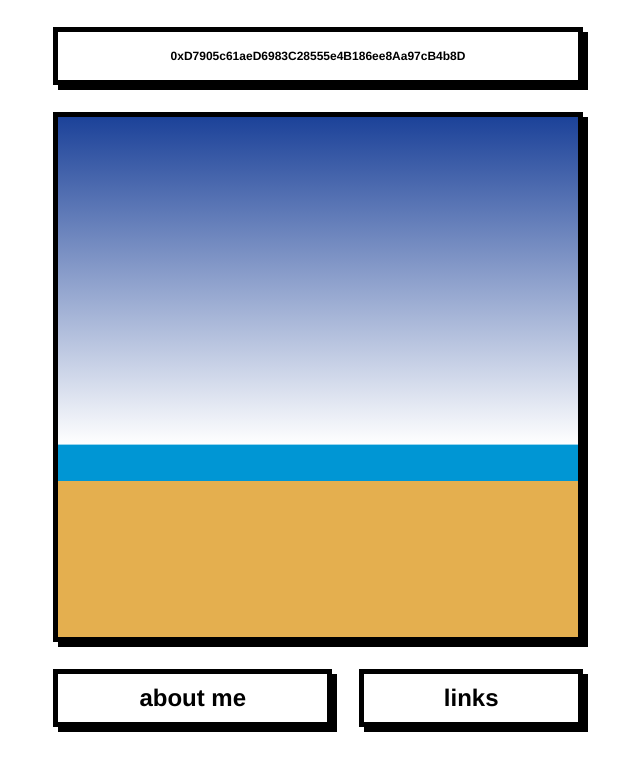
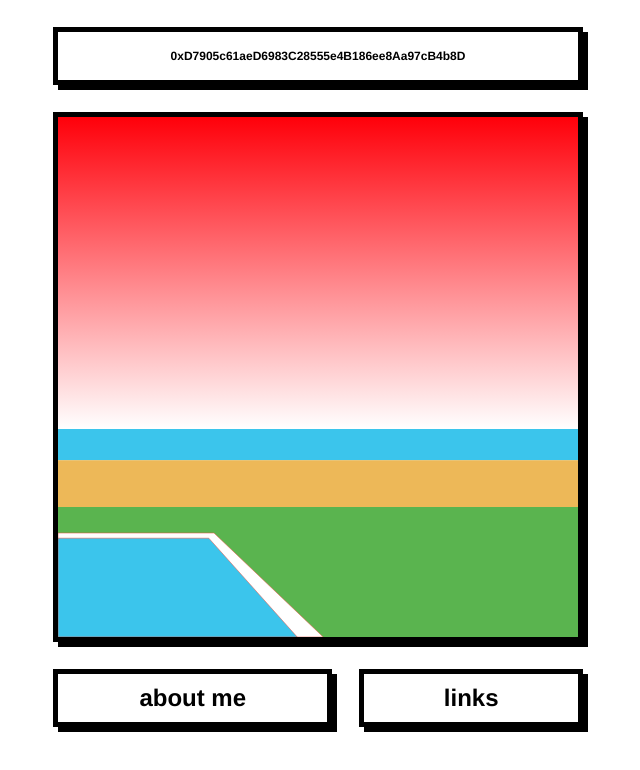
Before and after one commit to nasjp/0xD7905c61aeD6983C28555e4B186ee8Aa97cB4b8D, a SvelteKit app: page / in a window 1280 px wide. Shown: the top 770 px of the page, without its empty margins (322-962 px from the left). Built offline with nearby package versions, Linux system fonts and the light colour scheme; a small style sheet from the web is missing.

Commit message:
update art

```diff
--- a/src/routes/+page.svelte
+++ b/src/routes/+page.svelte
@@ -1,5 +1,60 @@
 <script lang="ts">
+	import { onDestroy } from 'svelte';
 	import { Button, Box, Wrap } from '$lib/components';
+
+	let r = 0;
+	let g = 0;
+	let b = 255;
+
+	const colorCode = (r: number, g: number, b: number): string =>
+		'#' +
+		r.toString(16).padStart(2, '0') +
+		g.toString(16).padStart(2, '0') +
+		b.toString(16).padStart(2, '0');
+
+	let mode = 5;
+
+	$: mode = (() => {
+		if (r === 255 && g === 0 && b === 0) {
+			return 1;
+		}
+		if (r === 255 && g === 255 && b === 0) {
+			return 2;
+		}
+		if (r === 0 && g === 255 && b === 0) {
+			return 3;
+		}
+		if (r === 0 && g === 255 && b === 255) {
+			return 4;
+		}
+		if (r === 0 && g === 0 && b === 255) {
+			return 5;
+		}
+		if (r === 255 && g === 0 && b === 255) {
+			return 6;
+		}
+
+		return mode;
+	})();
+
+	const interval = setInterval(() => {
+		switch (mode) {
+			case 1:
+				return g++;
+			case 2:
+				return r--;
+			case 3:
+				return b++;
+			case 4:
+				return g--;
+			case 5:
+				return r++;
+			case 6:
+				return b--;
+		}
+	}, 10);
+
+	onDestroy(() => clearInterval(interval));
 </script>
 
 <Wrap>
@@ -7,13 +62,16 @@
 		<svg xmlns="http://www.w3.org/2000/svg" viewBox="0 0 1000 1000">
 			<defs>
 				<linearGradient id="grad1" x1="0" x2="0" y1="0" y2="1">
-					<stop offset="0%" stop-color="#1c4299" />
+					<stop offset="0%" stop-color={colorCode(r, g, b)} />
 					<stop offset="100%" stop-color="#fff" />
 				</linearGradient>
 			</defs>
-			<rect x="0" y="0" width="100%" height="630" fill="url(#grad1)" />
-			<rect x="0" y="630" width="100%" height="70" fill="#0096d4" />
-			<rect x="0" y="700" width="100%" height="300" fill="#e4af4f" />
+			<rect x="0" y="0" width="100%" height="600" fill="url(#grad1)" />
+			<rect x="0" y="600" width="100%" height="60" fill="#3bc5ec" />
+			<rect x="0" y="660" width="100%" height="90" fill="#edb858" />
+			<rect x="0" y="750" width="100%" height="800" fill="#5ab44f" />
+			<polygon points="0,1000 0,800 300,800 510,1000" stroke="#e74c3c" fill="#fff" />
+			<polygon points="0,1000 0,810 290,810 460,1000" stroke="#e74c3c" fill="#3bc5ec" />
 		</svg>
 	</Box>
 </Wrap>
```
